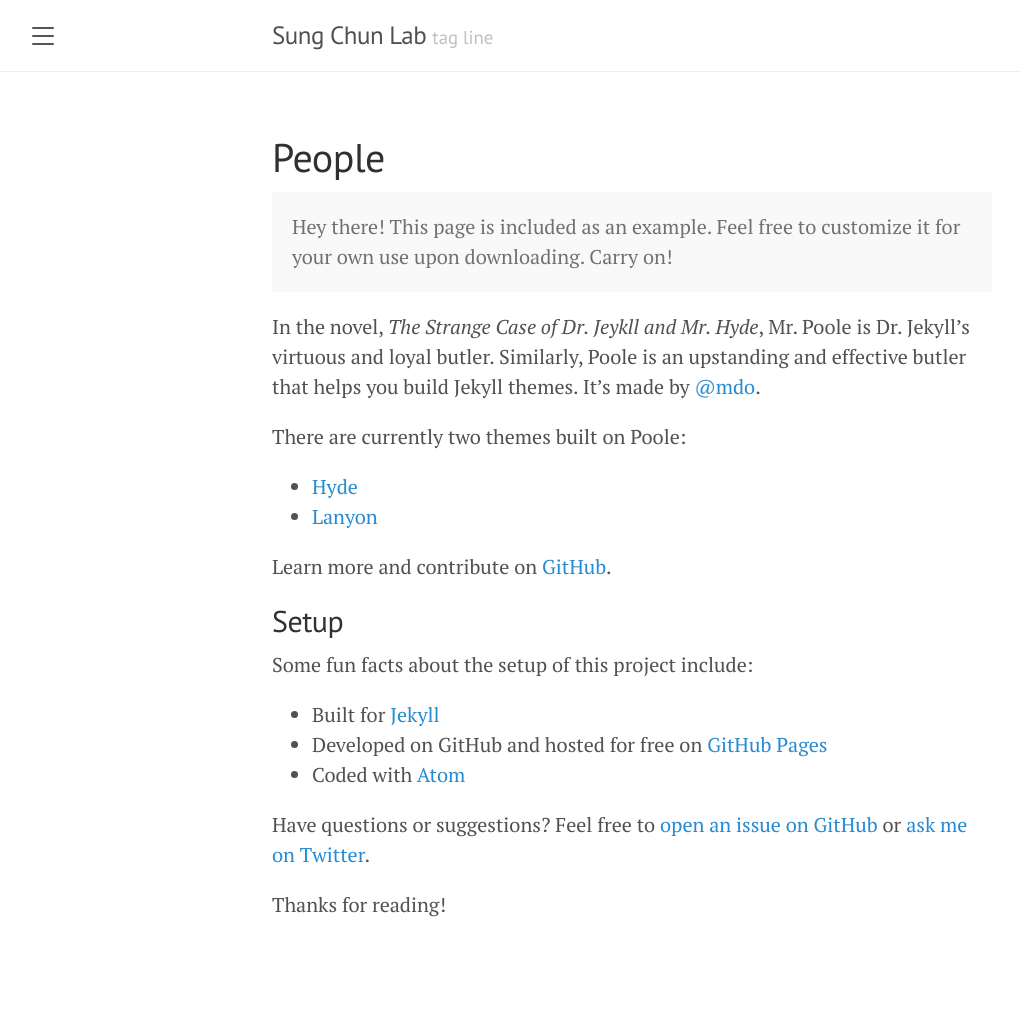
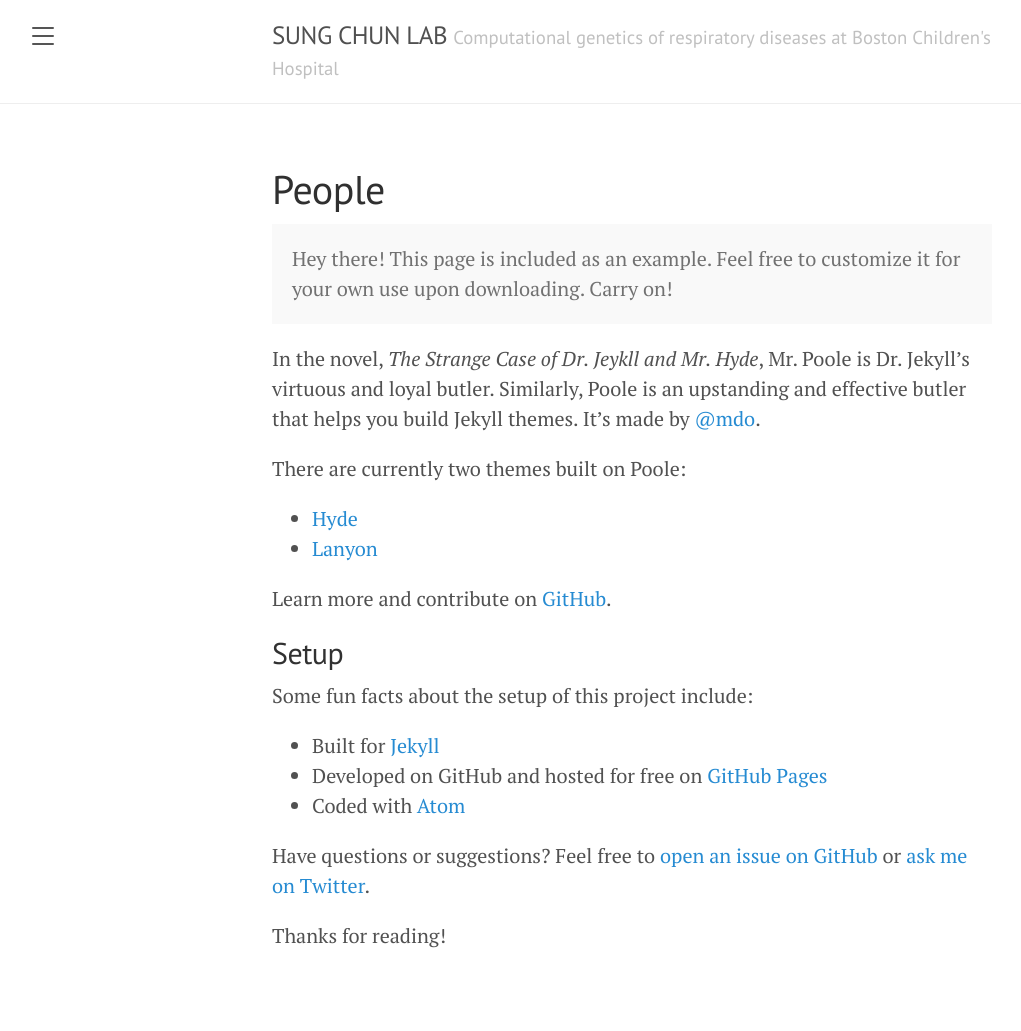
Before and after one commit to sgchun/sungchunlab, a Jekyll site: the page built from 1people.md, in a window 1280 px wide. Shown: the whole page, without its empty margins (8-1029 px from the left). Built offline with Jekyll 4.4.1, drawn with Linux system fonts in a browser that asks for light colours; before the commit the page ends 1000 px from its top, so only the background shows below that.

```diff
--- a/_config.yml
+++ b/_config.yml
@@ -1,7 +1,7 @@
 # Setup
-title:               Sung Chun Lab
-tagline:             'tag line'
-description:         'Sung Chun Lab is a computational genetics laboratory in the Division of Pulmonary Medicine at <a href="https://www.childrenshospital.org/">Boston Childrens Hospital</a>'
+title:               SUNG CHUN LAB
+tagline:             Computational genetics of respiratory diseases at Boston Children's Hospital
+description:         Sung Chun Lab is a computational genetics laboratory in the Division of Pulmonary Medicine at Boston Children's Hospital and Department of Pediatrics at Harvard Medical School
 url:                 https://sgchun.github.io/sungchunlab
 baseurl:             ''
 paginate:            5
@@ -10,7 +10,3 @@ permalink:           pretty
 # Gems
 plugins:
   - jekyll-paginate
-
-# Custom vars
-version:             1.1.0
-google_analytics_id: #UA-XXXX-Y
--- a/_includes/sidebar.html
+++ b/_includes/sidebar.html
@@ -25,9 +25,6 @@
       {% endif %}
     {% endfor %}
 
-    <a class="sidebar-nav-item" href="{{ site.github.repo }}/archive/v{{ site.version }}.zip">Download</a>
-    <a class="sidebar-nav-item" href="{{ site.github.repo }}">GitHub project</a>
-    <span class="sidebar-nav-item">Currently v{{ site.version }}</span>
   </nav>
 
   <div class="sidebar-item">
```
Also changed, not shown: 5contact.md (added, +26 -0 lines), contact.md (deleted, +0 -29 lines), 1people.md (renamed from people.md), 2research.md (renamed from research.md), 3publications.md (renamed from publications.md), 4opportunities.md (renamed from opportunities.md), assets/images/BCH-longwood-map.jpg (added).
